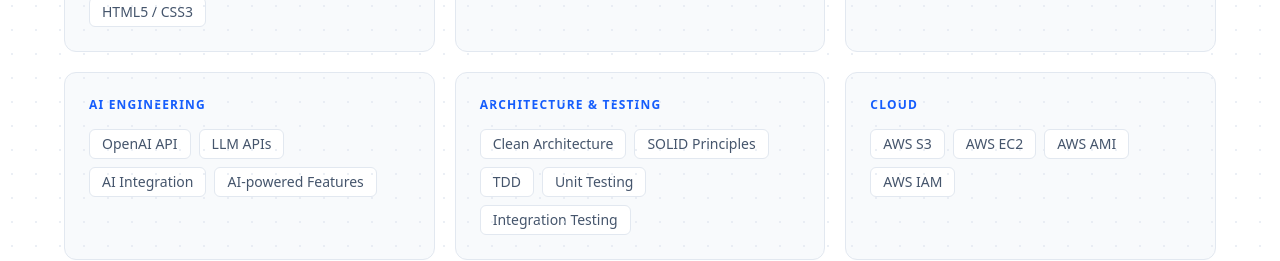
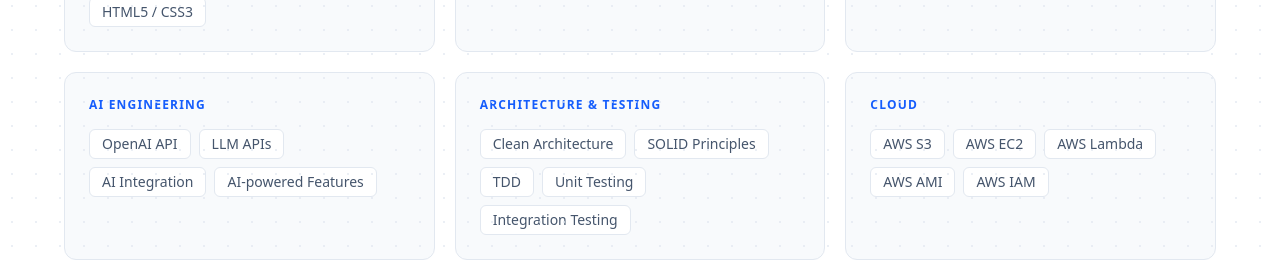
Before and after one commit to Akshat0904/portfolio, a Next.js app: page / in a window 1280 px wide. Shown: the part 1800-2061 px from the top of the page. Built offline with nearby package versions, Linux system fonts and the light colour scheme.

Commit message:
feat: update Skills and resume with improved skill listings and added AWS Lambda

```diff
--- a/components/Skills.tsx
+++ b/components/Skills.tsx
@@ -6,15 +6,36 @@
 const skillGroups = [
   {
     category: "Frontend",
-    skills: ["React.js", "Next.js", "TypeScript", "JavaScript (ES6+)", "Tailwind CSS", "HTML5 / CSS3"],
+    skills: [
+      "React.js",
+      "Next.js",
+      "TypeScript",
+      "JavaScript (ES6+)",
+      "Tailwind CSS",
+      "HTML5 / CSS3",
+    ],
   },
   {
     category: "Backend",
-    skills: ["Node.js", "Express.js", "REST APIs", "WebSockets", "Authentication", "JWT"],
+    skills: [
+      "Node.js",
+      "Express.js",
+      "REST APIs",
+      "WebSockets",
+      "Authentication",
+      "JWT",
+    ],
   },
   {
     category: "Databases",
-    skills: ["PostgreSQL", "SQL", "MongoDB", "pgvector", "Elasticsearch", "Redis"],
+    skills: [
+      "PostgreSQL",
+      "SQL",
+      "MongoDB",
+      "pgvector",
+      "Elasticsearch",
+      "Redis",
+    ],
   },
   {
     category: "AI Engineering",
@@ -22,15 +43,29 @@
   },
   {
     category: "Architecture & Testing",
-    skills: ["Clean Architecture", "SOLID Principles", "TDD", "Unit Testing", "Integration Testing"],
+    skills: [
+      "Clean Architecture",
+      "SOLID Principles",
+      "TDD",
+      "Unit Testing",
+      "Integration Testing",
+    ],
   },
   {
     category: "Cloud",
-    skills: ["AWS S3", "AWS EC2", "AWS AMI", "AWS IAM"],
+    skills: ["AWS S3", "AWS EC2", "AWS Lambda", "AWS AMI", "AWS IAM"],
   },
   {
     category: "Tools & Integrations",
-    skills: ["Git", "Docker", "Vercel", "Mapbox", "Google Maps API", "Meta WhatsApp Cloud API", "Matomo Analytics"],
+    skills: [
+      "Git",
+      "Docker",
+      "Vercel",
+      "Mapbox",
+      "Google Maps API",
+      "Meta WhatsApp Cloud API",
+      "Matomo Analytics",
+    ],
   },
 ];
 
@@ -39,26 +74,33 @@
   const inView = useInView(ref, { once: true, margin: "-80px" });
 
   return (
-    <section id="skills" className="py-24 px-6 bg-white relative overflow-hidden">
+    <section
+      id="skills"
+      className="py-24 px-6 bg-white relative overflow-hidden"
+    >
       {/* Subtle dot texture */}
       <div
         className="absolute inset-0 pointer-events-none"
         style={{
-          backgroundImage: "radial-gradient(circle, #e2e8f0 1px, transparent 1px)",
+          backgroundImage:
+            "radial-gradient(circle, #e2e8f0 1px, transparent 1px)",
           backgroundSize: "24px 24px",
           opacity: 0.7,
         }}
       />
       <div className="max-w-6xl mx-auto" ref={ref}>
-
         <motion.div
           initial={{ opacity: 0, y: 16 }}
           animate={inView ? { opacity: 1, y: 0 } : {}}
           transition={{ duration: 0.5 }}
           className="mb-14"
         >
-          <p className="text-xs font-bold text-blue-600 uppercase tracking-[0.15em] mb-2">Skills</p>
-          <h2 className="text-3xl sm:text-4xl font-bold text-slate-900">Technical Stack</h2>
+          <p className="text-xs font-bold text-blue-600 uppercase tracking-[0.15em] mb-2">
+            Skills
+          </p>
+          <h2 className="text-3xl sm:text-4xl font-bold text-slate-900">
+            Technical Stack
+          </h2>
           <div className="w-12 h-0.5 bg-blue-600 mt-3" />
         </motion.div>
 
--- a/public/resume.html
+++ b/public/resume.html
@@ -454,7 +454,8 @@
           SOLID Principles, TDD, Unit Testing, Integration Testing
         </p>
         <p>
-          <strong>Cloud: &nbsp;</strong>AWS S3, AWS EC2, AWS AMI, AWS IAM
+          <strong>Cloud: &nbsp;</strong>AWS S3, AWS EC2, AWS Lambda, AWS AMI,
+          AWS IAM
         </p>
         <p>
           <strong>Tools &amp; Platforms: &nbsp;</strong>Git, Docker, Vercel,
```
